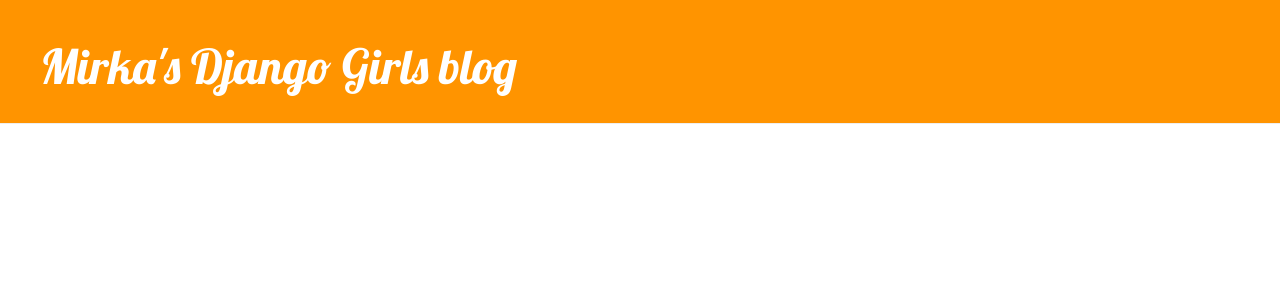
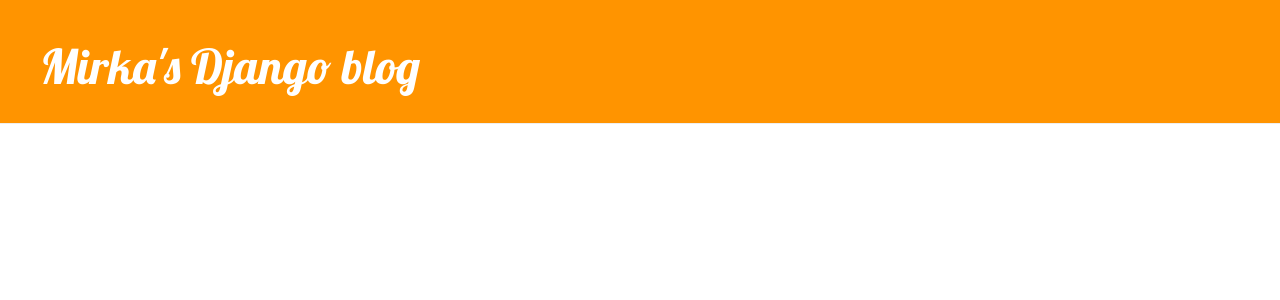
Before and after one commit to MiroslavaR/djangogirls-workshop, a Django app: page / in a window 1280 px wide. Shown: the top 300 px of the page. Run offline with Django 3.2, Linux system fonts and the light colour scheme; data that the repository does not hold is empty; some libraries are stand-ins or nearby versions.

Commit message:
Fourth commit

```diff
--- a/blog/templates/blog/post_list.html
+++ b/blog/templates/blog/post_list.html
@@ -1,7 +1,7 @@
 {% load staticfiles %}
 <html>
     <head>
-        <title>Mirka's Django Girls blog</title>
+        <title>Mirka's Django blog</title>
         <link rel="stylesheet" href="//maxcdn.bootstrapcdn.com/bootstrap/3.2.0/css/bootstrap.min.css">
         <link rel="stylesheet" href="//maxcdn.bootstrapcdn.com/bootstrap/3.2.0/css/bootstrap-theme.min.css">
         <link rel="stylesheet" href="{% static 'css/blog.css' %}">
@@ -9,7 +9,7 @@
     </head>
     <body>
         <div class="page-header">
-            <h1><a href="/">Mirka's Django Girls blog</h1>
+            <h1><a href="/">Mirka's Django blog</h1>
         </div>
 
         {% for post in posts %}
```
